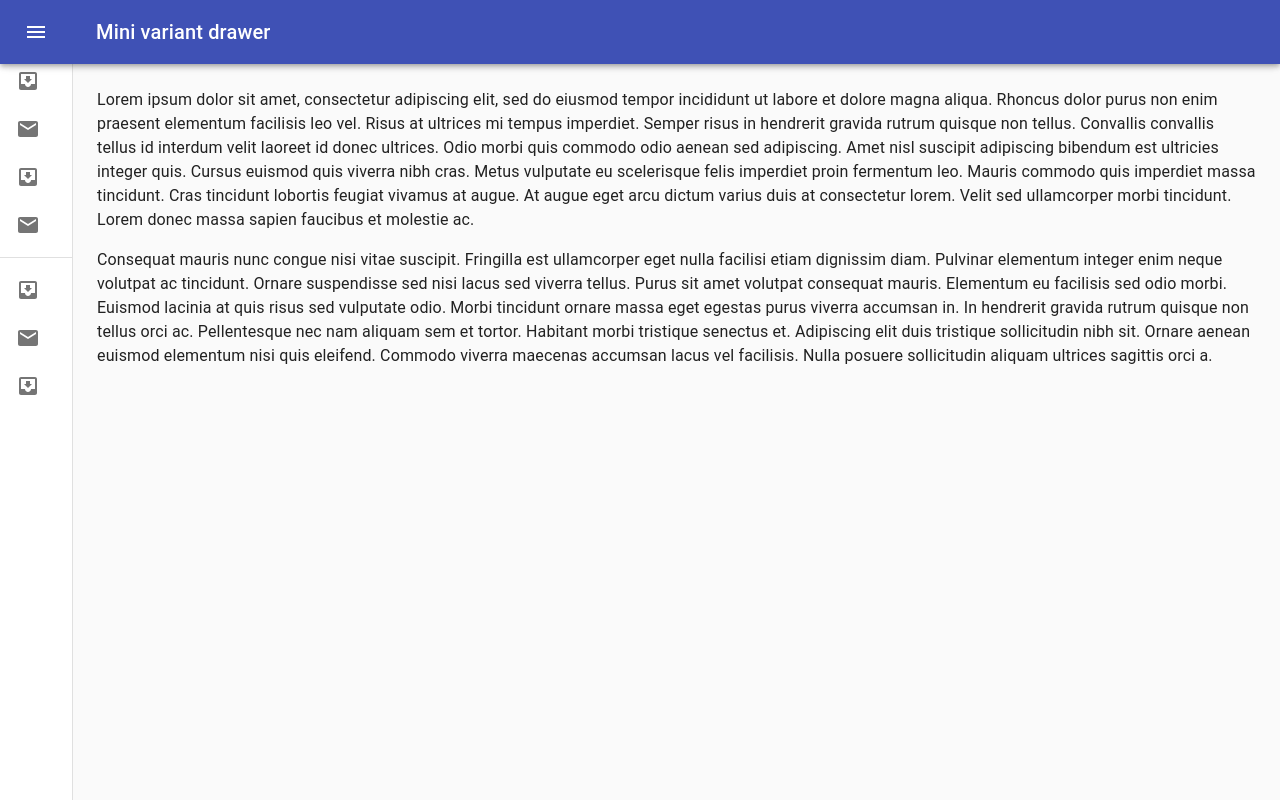
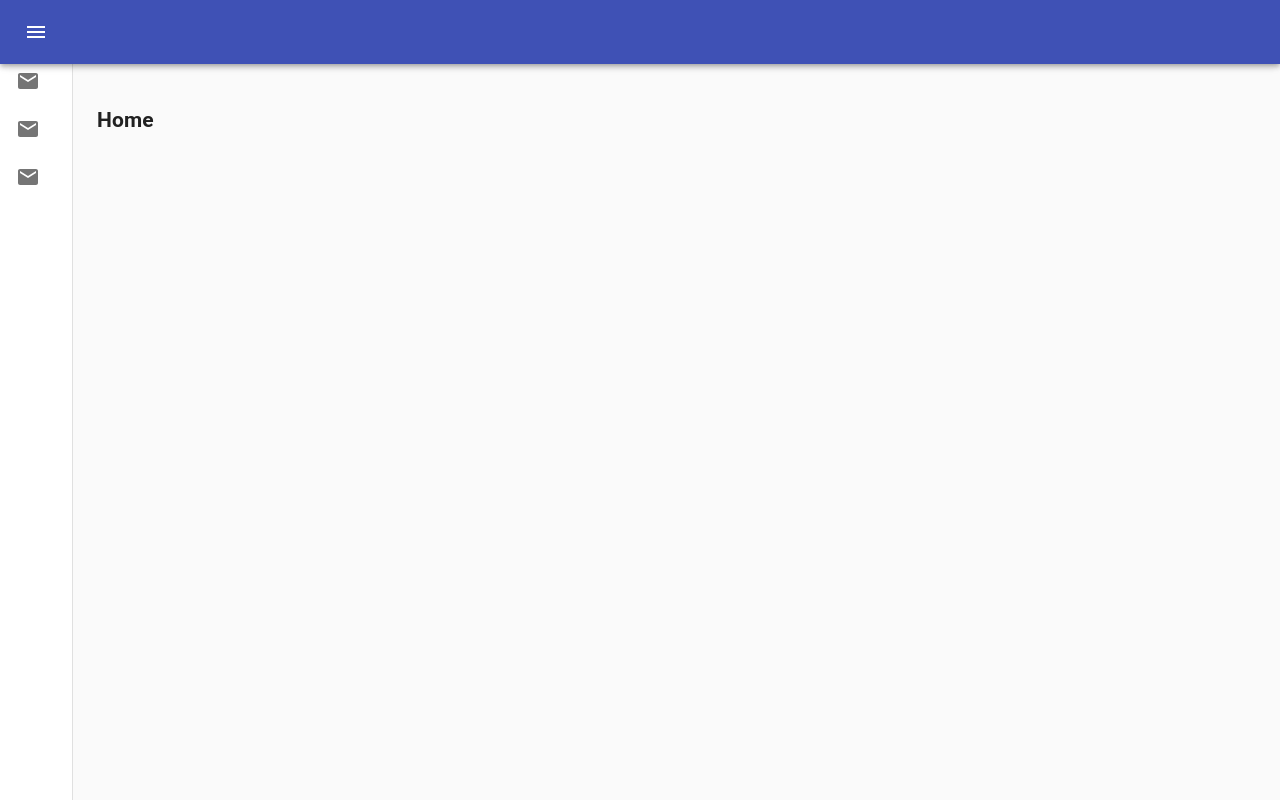
Before and after one commit to Tutifruiti/react_frontend, a React (Create React App) app: page / in a window 1280 px wide. Built offline with nearby package versions, Linux system fonts and the light colour scheme.

Commit message:
Add router and component draw
Added a router with well defined properties. Added the switch and rendering the right component (or page) in the main area.

```diff
--- a/package.json
+++ b/package.json
@@ -10,6 +10,7 @@
     "@testing-library/user-event": "^7.1.2",
     "react": "^16.13.1",
     "react-dom": "^16.13.1",
+    "react-router-dom": "^5.2.0",
     "react-scripts": "3.4.3"
   },
   "scripts": {
--- /dev/null
+++ b/src/components/Page/Content1.js
@@ -0,0 +1,5 @@
+import React from 'react';
+
+export default function Home() {
+    return <h2>Home</h2>;
+  }
--- /dev/null
+++ b/src/components/Page/Content2.js
@@ -0,0 +1,5 @@
+import React from 'react';
+
+export default function About() {
+    return <h2>About</h2>;
+  }
--- a/src/components/base_components/AppBar.js
+++ b/src/components/base_components/AppBar.js
@@ -1,14 +1,20 @@
 import React from 'react';
 import clsx from 'clsx';
+import Container from '@material-ui/core/container'
 import {makeStyles} from '@material-ui/core/styles';
 import AppBar from '@material-ui/core/AppBar';
 import Toolbar from '@material-ui/core/Toolbar';
 import CssBaseline from '@material-ui/core/CssBaseline';
-import Typography from '@material-ui/core/Typography';
 import IconButton from '@material-ui/core/IconButton';
 import MenuIcon from '@material-ui/icons/Menu';
+import {
+  BrowserRouter as Router,
+  Switch,
+  Route,
+} from "react-router-dom";
 
 import Drawer from './Drawer'
+import Routes from '../content_components/Routes'
 
 const drawerWidth = 240;
 
@@ -53,12 +59,12 @@ const useStyles = makeStyles((theme) => ({
 
 export default function MiniDrawer() {
   const classes = useStyles();
+  const [page, setPage] = React.useState();
   const [open, setOpen] = React.useState(false);
 
   const handleDrawerOpen = () => {
     setOpen(true);
   };
-
   const handleDrawerClose = () => {
     setOpen(false);
   };
@@ -84,39 +90,31 @@ export default function MiniDrawer() {
           >
             <MenuIcon />
           </IconButton>
-          <Typography variant="h6" noWrap>
-            Mini variant drawer
-          </Typography>
         </Toolbar>
       </AppBar>
-      <Drawer open={open} handleDrawerClose = {handleDrawerClose} />
+
+      <Router>
+      <Drawer open={open} handleDrawerClose = {handleDrawerClose}/>
 
       <main className={classes.content}>
         <div className={classes.toolbar} />
-        <Typography paragraph>
-          Lorem ipsum dolor sit amet, consectetur adipiscing elit, sed do eiusmod tempor incididunt
-          ut labore et dolore magna aliqua. Rhoncus dolor purus non enim praesent elementum
-          facilisis leo vel. Risus at ultrices mi tempus imperdiet. Semper risus in hendrerit
-          gravida rutrum quisque non tellus. Convallis convallis tellus id interdum velit laoreet id
-          donec ultrices. Odio morbi quis commodo odio aenean sed adipiscing. Amet nisl suscipit
-          adipiscing bibendum est ultricies integer quis. Cursus euismod quis viverra nibh cras.
-          Metus vulputate eu scelerisque felis imperdiet proin fermentum leo. Mauris commodo quis
-          imperdiet massa tincidunt. Cras tincidunt lobortis feugiat vivamus at augue. At augue eget
-          arcu dictum varius duis at consectetur lorem. Velit sed ullamcorper morbi tincidunt. Lorem
-          donec massa sapien faucibus et molestie ac.
-        </Typography>
-        <Typography paragraph>
-          Consequat mauris nunc congue nisi vitae suscipit. Fringilla est ullamcorper eget nulla
-          facilisi etiam dignissim diam. Pulvinar elementum integer enim neque volutpat ac
-          tincidunt. Ornare suspendisse sed nisi lacus sed viverra tellus. Purus sit amet volutpat
-          consequat mauris. Elementum eu facilisis sed odio morbi. Euismod lacinia at quis risus sed
-          vulputate odio. Morbi tincidunt ornare massa eget egestas purus viverra accumsan in. In
-          hendrerit gravida rutrum quisque non tellus orci ac. Pellentesque nec nam aliquam sem et
-          tortor. Habitant morbi tristique senectus et. Adipiscing elit duis tristique sollicitudin
-          nibh sit. Ornare aenean euismod elementum nisi quis eleifend. Commodo viverra maecenas
-          accumsan lacus vel facilisis. Nulla posuere sollicitudin aliquam ultrices sagittis orci a.
-        </Typography>
+        {/* A <Switch> looks through its children <Route>s and
+              renders the first one that matches the current URL. */}
+          <Switch>
+            <>
+            {Routes.map((route, index) => (
+                <Route
+                  key = {index}
+                  path = {route.path}
+                  exact = {route.exact}
+                  children = {<route.render/>}
+                  />
+              ))}
+              </>
+          </Switch>
       </main>
+
+      </Router>
     </div>
   );
 }
--- a/src/components/base_components/Drawer.js
+++ b/src/components/base_components/Drawer.js
@@ -1,17 +1,13 @@
 import React from 'react';
 import clsx from 'clsx';
 import { makeStyles, useTheme } from '@material-ui/core/styles';
-import List from '@material-ui/core/List';
 import Divider from '@material-ui/core/Divider';
 import Drawer from '@material-ui/core/Drawer';
 import IconButton from '@material-ui/core/IconButton';
 import ChevronLeftIcon from '@material-ui/icons/ChevronLeft';
 import ChevronRightIcon from '@material-ui/icons/ChevronRight';
-import ListItem from '@material-ui/core/ListItem';
-import ListItemIcon from '@material-ui/core/ListItemIcon';
-import ListItemText from '@material-ui/core/ListItemText';
-import InboxIcon from '@material-ui/icons/MoveToInbox';
-import MailIcon from '@material-ui/icons/Mail';
+
+import DrawerContent from '../content_components/DrawerContent'
 
 const drawerWidth = 240;
 
@@ -65,23 +61,7 @@ export default function CustomDrawer({open, handleDrawerClose}){
         </IconButton>
       </div>
       <Divider />
-      <List>
-        {['Inbox', 'Starred', 'Send email', 'Drafts'].map((text, index) => (
-          <ListItem button key={text}>
-            <ListItemIcon>{index % 2 === 0 ? <InboxIcon /> : <MailIcon />}</ListItemIcon>
-            <ListItemText primary={text} />
-          </ListItem>
-        ))}
-      </List>
-      <Divider />
-      <List>
-        {['All mail', 'Trash', 'Spam'].map((text, index) => (
-          <ListItem button key={text}>
-            <ListItemIcon>{index % 2 === 0 ? <InboxIcon /> : <MailIcon />}</ListItemIcon>
-            <ListItemText primary={text} />
-          </ListItem>
-        ))}
-      </List>
+      <DrawerContent />
     </Drawer>
     );
 }
--- /dev/null
+++ b/src/components/content_components/DrawerContent.js
@@ -0,0 +1,28 @@
+import React from "react";
+import List from '@material-ui/core/List';
+import ListItem from '@material-ui/core/ListItem';
+import ListItemIcon from '@material-ui/core/ListItemIcon';
+import ListItemText from '@material-ui/core/ListItemText';
+import InboxIcon from '@material-ui/icons/MoveToInbox';
+import MailIcon from '@material-ui/icons/Mail';
+
+import {
+  BrowserRouter as Router,
+  Link
+} from "react-router-dom";
+
+
+import Routes from './Routes'
+
+export default function App() {
+    return (
+        <List>
+          {Routes.map((route, index) => (
+            <ListItem button key={route.index} component={Link} to={route.path}>
+                <ListItemIcon>{route.index % 2 === 0 ? <InboxIcon /> : <MailIcon />}</ListItemIcon>
+                <ListItemText primary={route.name} />
+            </ListItem>
+          ))}
+        </List>
+    );
+  }
--- /dev/null
+++ b/src/components/content_components/Routes.js
@@ -0,0 +1,34 @@
+import React from 'react';
+
+import Content1 from '../Page/Content1'
+import Content2 from '../Page/Content2'
+
+// Declare all routes with attribute
+// Routes are composed of:
+// path
+// name
+// comp
+// icon
+// exact boolean
+const routes = [
+    {
+        path: "/",
+        name: "home",
+        render: () => <Content1 />,
+        exact: true,
+    },
+    {
+      path: "/inbox",
+      name: "inbox",
+      render: () => <Content2 />,
+      exact: true,
+    },
+    {
+      path: "/about",
+      name: "about",
+      render: () => <Content2 />,
+      exact: true,
+    }
+]
+
+export default routes;
```
Also changed, not shown: 1 other file (tests, documents, lock files or other folders).
